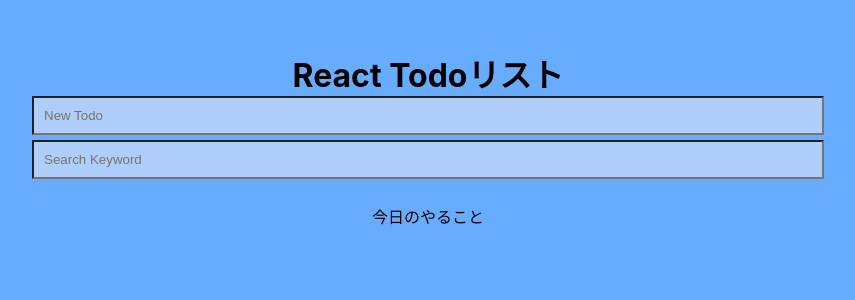
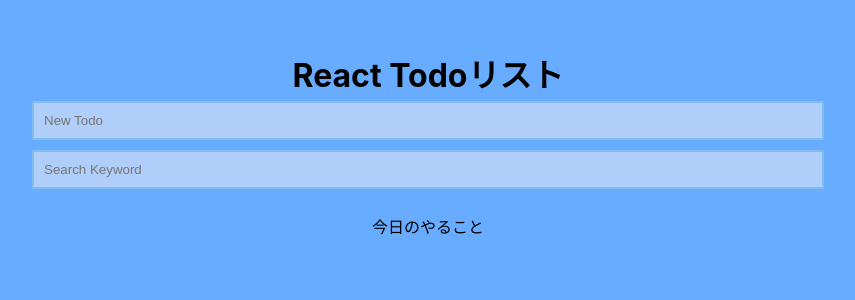
Before and after one commit to shin-tc-10/react-first-todo, a React (Create React App) app: page / in a window 1280 px wide. Shown: the top 300 px of the page, without its empty margins (212-1067 px from the left). Built offline with nearby package versions, Linux system fonts and the light colour scheme.

Commit message:
css修正

```diff
--- a/src/App.css
+++ b/src/App.css
@@ -23,9 +23,12 @@ li {
 
 input {
   width: 60%;
-  margin-bottom: 5px;
+  margin: 5px;
   padding: 10px;
   background-color: rgb(176, 206, 250);
+  border: 2px solid rgb(129, 190, 236);
+  border-radius: 2px;
+  box-sizing:
 }
 
 
@@ -38,3 +41,18 @@ input {
   padding: 10px;
   background-color: rgb(176, 206, 250);
 }
+
+
+button {
+  padding: 2px 10px;
+  background-color: #3498db;
+  color: #fff;
+  border: none;
+  border-radius: 5px;
+  cursor: pointer;
+  transition: background-color 0.3s ease;
+}
+
+button:hover {
+  background-color: #2980b9;
+}
```
